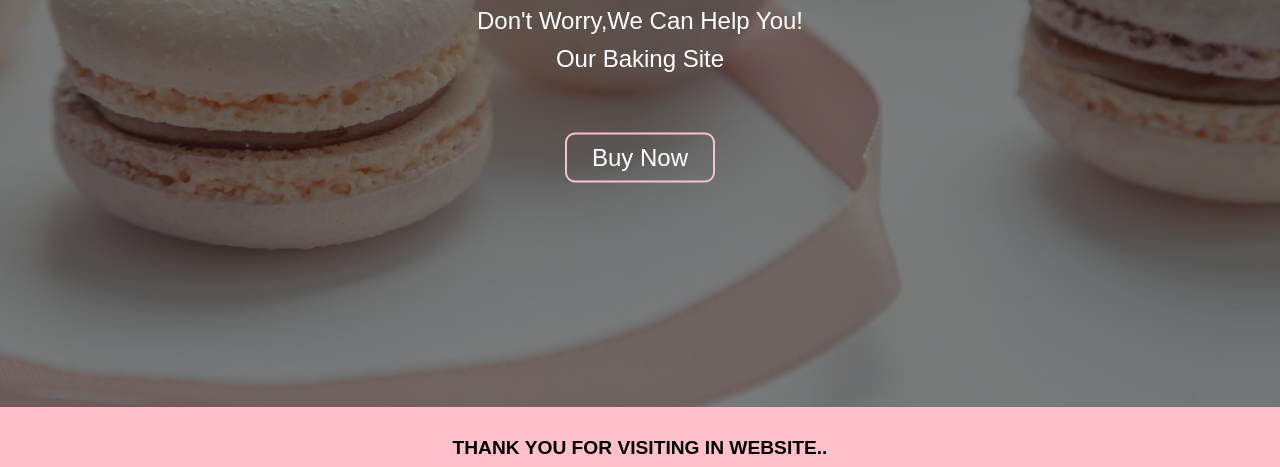
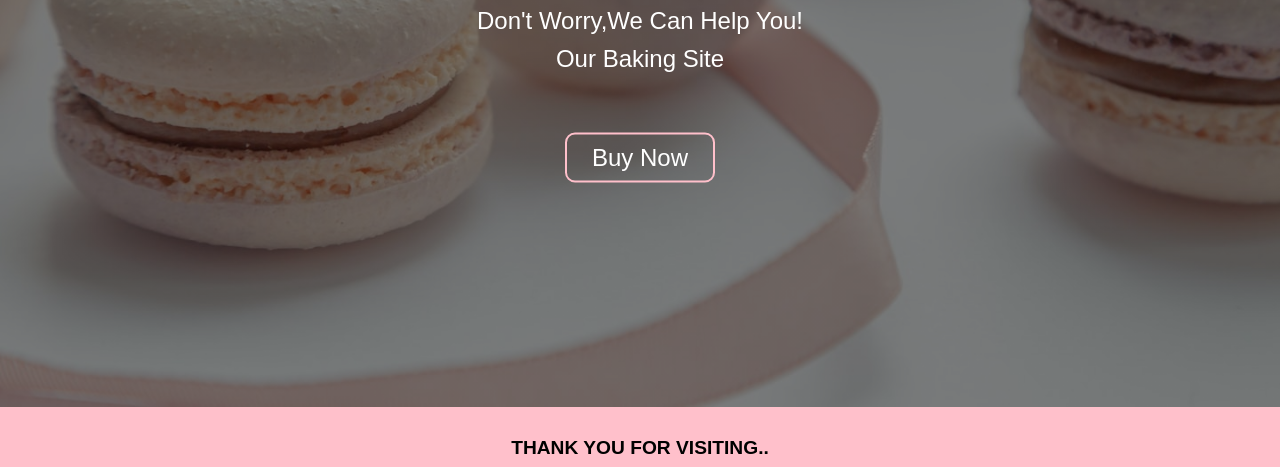
Before and after one commit to mahidubey/bakery_website, a plain HTML site: page index.html in a window 1280 px wide. Shown: the part 393-860 px from the top of the page. Drawn offline with Linux system fonts and the light colour scheme.

Commit message:
Update index.html

```diff
--- a/index.html
+++ b/index.html
@@ -29,7 +29,7 @@
       </div>
    </div>
    <footer>
-       THANK YOU FOR VISITING IN WEBSITE..
+       THANK YOU FOR VISITING..
    </footer>
 </body>
 </html>
```
